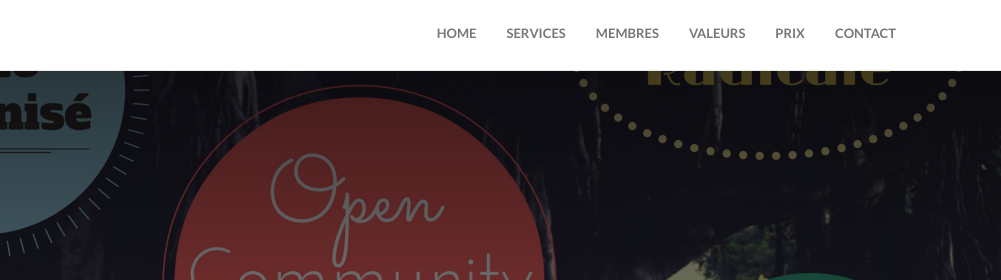
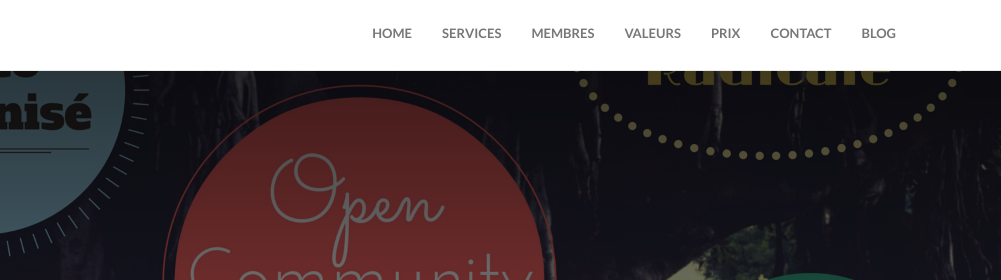
Before and after one commit to yannickameur/agiletribu, a plain HTML site: page index.html in a window 1280 px wide. Shown: the top 280 px of the page, 279-1280 px from the left. Drawn offline with nearby package versions, Linux system fonts and the light colour scheme; some packages are replaced by stand-ins of ours.

Commit message:
Ajout du blog

```diff
--- a/index.html
+++ b/index.html
@@ -83,6 +83,7 @@
 					<li><a href="#tf-process" class="scroll">Valeurs</a></li>
 					<li><a href="#tf-pricing" class="scroll">Prix</a></li>
 					<li><a href="#tf-contact" class="scroll">Contact</a></li>
+					<li><a href="http://blog.agiletribu.com" class="scroll" target="parent">Blog</a></li>
 				</ul>
 			</div>
 			<!-- /.navbar-collapse -->
```
